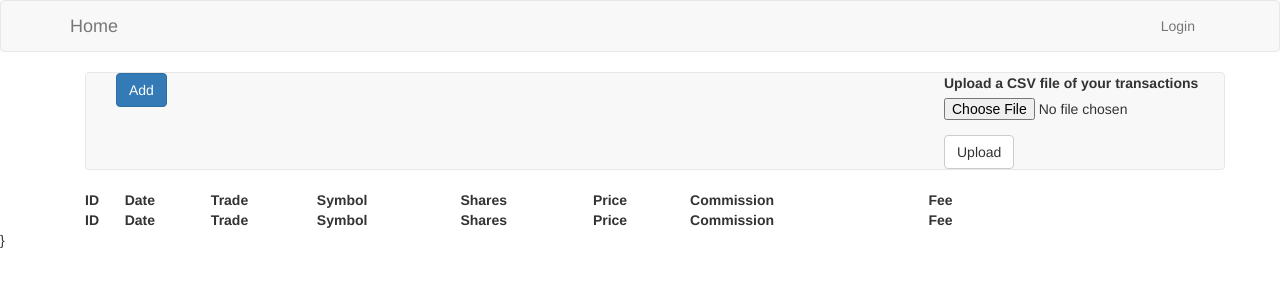
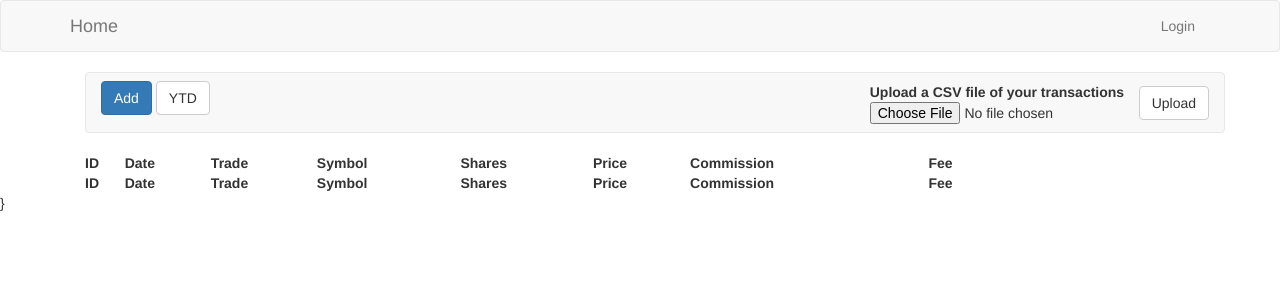
Before and after one commit to jakubdudek/pf_tracker, a Flask app: template src/app/templates/transactions/transactions.html in a window 1280 px wide. Shown: the top 300 px of the page. Run offline with Flask 2, Linux system fonts and the light colour scheme; the template is opened without the code that fills it: values that come from a table or form of the project are taken from there, others are empty; parts of the project's set-up code (start-up, migrations or seed data) failed here and were passed over; some libraries are stand-ins or nearby versions.

Commit message:
cleaned up taskbar layout

```diff
--- a/src/app/templates/transactions/transactions.html
+++ b/src/app/templates/transactions/transactions.html
@@ -14,30 +14,34 @@
 
 {% block page_content %}
 
+
 <div class="container">
+
+    <div id="container"></div>
 
     <nav class="navbar navbar-default">
         <div class="container-fluid">
-            <div class="navbar-header">
+            <div class="navbar-left">
+
+                <button href="#test" role="button" class="btn btn-large btn-primary" data-toggle="modal">Add</button>
+                <button type="submit" name="button" class="btn btn-default navbar-btn" onclick="zoom_data('ytd')">YTD</button>
+
+            </div>
+            <div class="navbar-form navbar-right">
+                <div class="form-group">
+                    {{ wtf.quick_form(form, enctype="multipart/form-data", form_type="inline") }}
+                </div>
+            </div>
+        </div>
+    </nav>
 
 </div>
 
-            <div class="collapse navbar-collapse">
-
-                <ul class="nav navbar-nav navbar-left">
-                    <!--<button type="button" class="btn btn-default navbar-btn" id="del_btn">Delete</button>-->
-                    <a href="#test" role="button" class="btn btn-large btn-primary" data-toggle="modal">Add</a>
-                </ul>
 
 
-                <ul class="nav navbar-nav navbar-right">
-                    <li>{{ wtf.quick_form(form, enctype="multipart/form-data", form_type="inline") }}</li>
-                </ul>
-            </div>
+<div class="container">
 
 
-        </div>
-    </nav>
 
 
     <table id="transtable" class="display compact" cellspacing="0" width="80%">
@@ -128,6 +132,7 @@
                         </div>
                         <p class="col-sm-4 help-block">
                         {{ form2.shares.errors[0] }}
+                        </p>
                     </div>
 
                     <div class="form-group {% if form2.price.errors %} has-error {% endif %}">
@@ -137,6 +142,7 @@
                         </div>
                         <p class="col-sm-4 help-block">
                         {{ form2.price.errors[0] }}
+                        </p>
                     </div>
 
                     <div class="form-group {% if form2.comission.errors %} has-error {% endif %}">
@@ -146,6 +152,7 @@
                         </div>
                         <p class="col-sm-4 help-block">
                         {{ form2.comission.errors[0] }}
+                        </p>
                     </div>
 
                     <div class="form-group {% if form2.fee.errors %} has-error {% endif %}">
@@ -155,6 +162,7 @@
                         </div>
                         <p class="col-sm-4 help-block">
                         {{ form2.fee.errors[0] }}
+                        </p>
                     </div>
 
                 </div>
@@ -285,10 +293,7 @@
 } );
 
 
-window.onbeforeunload = function() {
-    $.ajax({url: "{{ url_for('.exit') }}"})
 
-}
 
 
 
```
Lines whose indentation alone changed are shown as unchanged.
